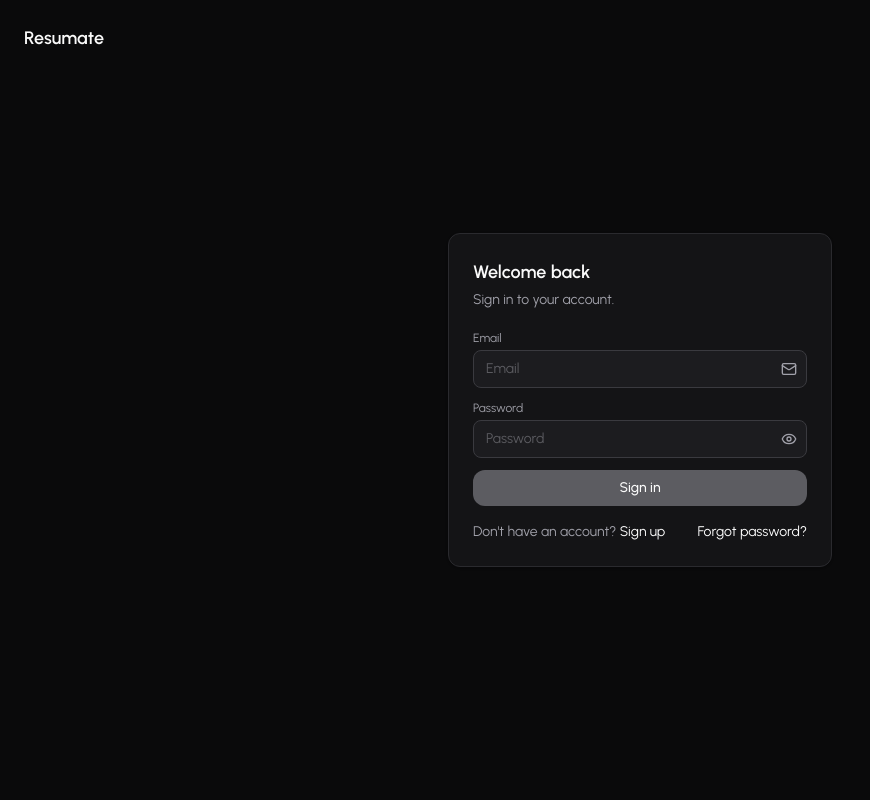
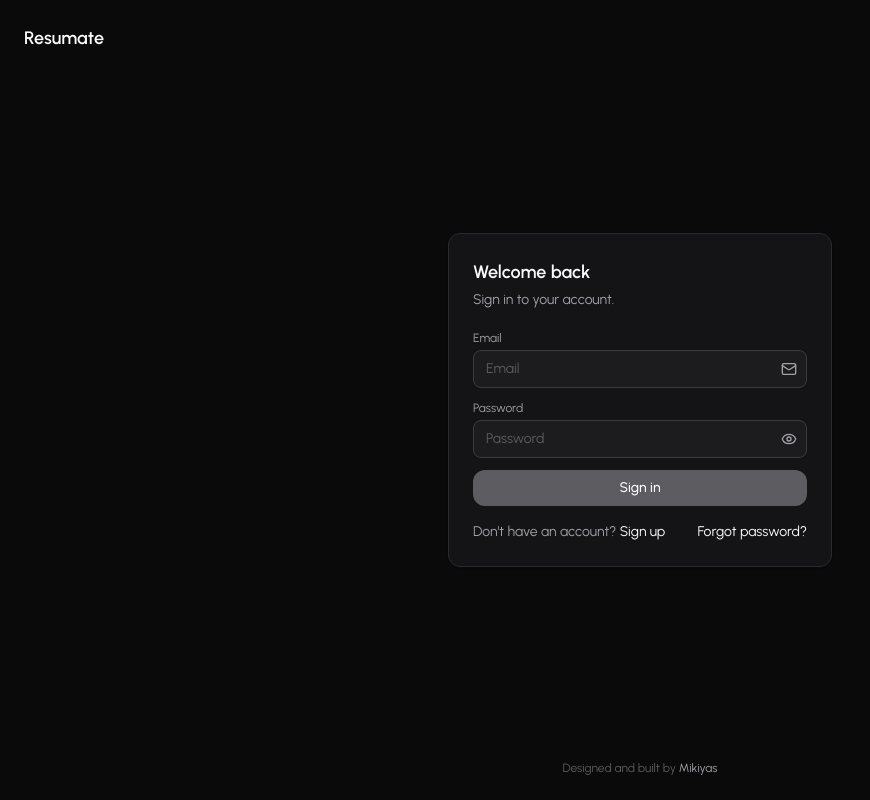
Before and after one commit to MIKOXO/Resumate, a React (Vite) app in the folder client/: page /login in a window 1280 px wide. Shown: the whole page, without its empty margins (0-870 px from the left). Built offline with nearby package versions, Linux system fonts and the light colour scheme; no server answers.

Commit message:
docs(ui): add author attribution to auth card

```diff
--- a/client/src/components/authUi.jsx
+++ b/client/src/components/authUi.jsx
@@ -22,6 +22,17 @@ export const AuthCard = ({ children, className }) => (
     >
       {children}
     </motion.div>
+    <p className="absolute bottom-6 left-0 right-0 text-center text-xs text-disabled">
+      Designed and built by{' '}
+      <a
+        href="https://github.com/MIKOXO"
+        target="_blank"
+        rel="noopener noreferrer"
+        className="text-muted transition-colors hover:text-primary"
+      >
+        Mikiyas
+      </a>
+    </p>
   </div>
 )
 
```
